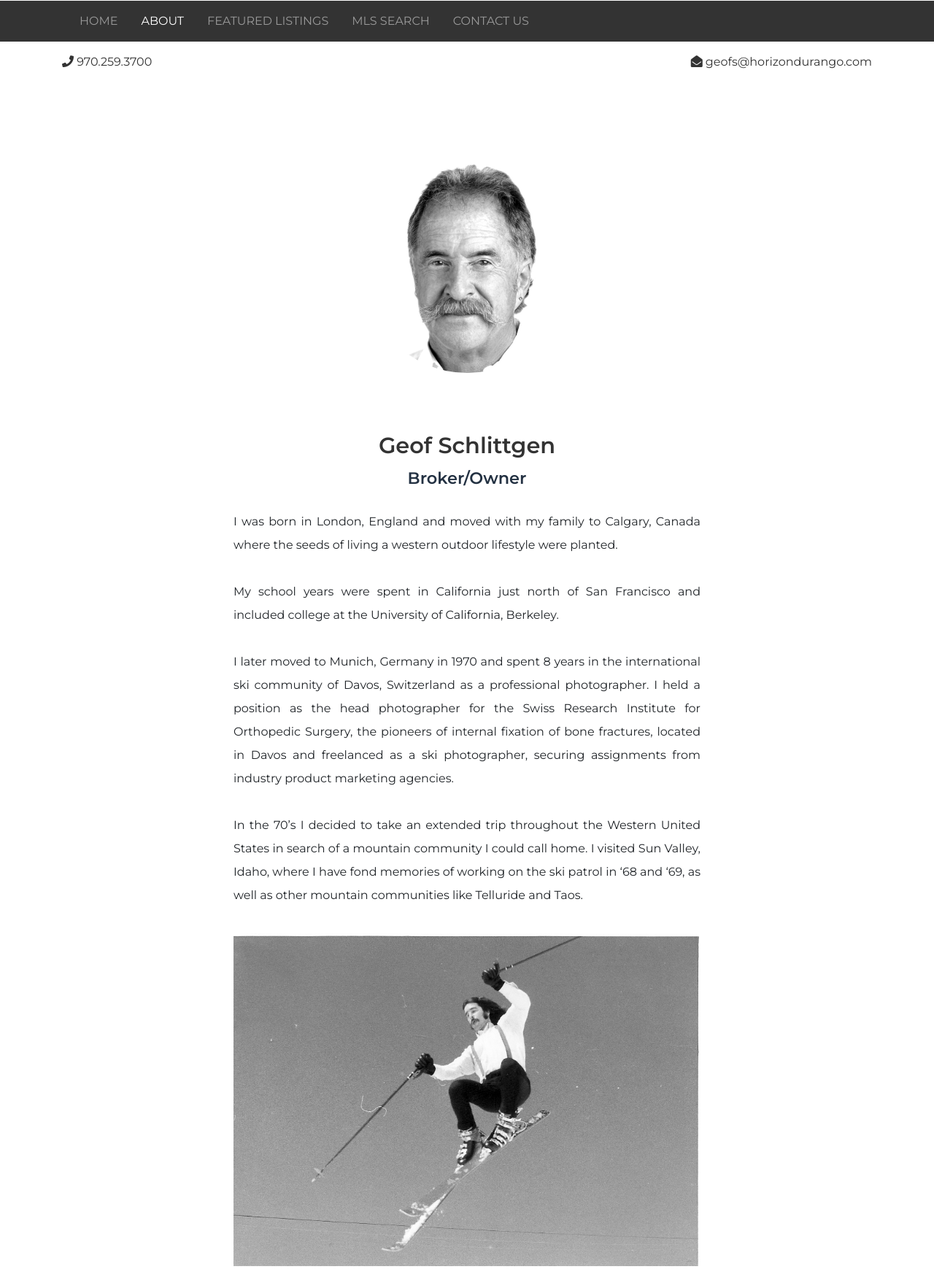
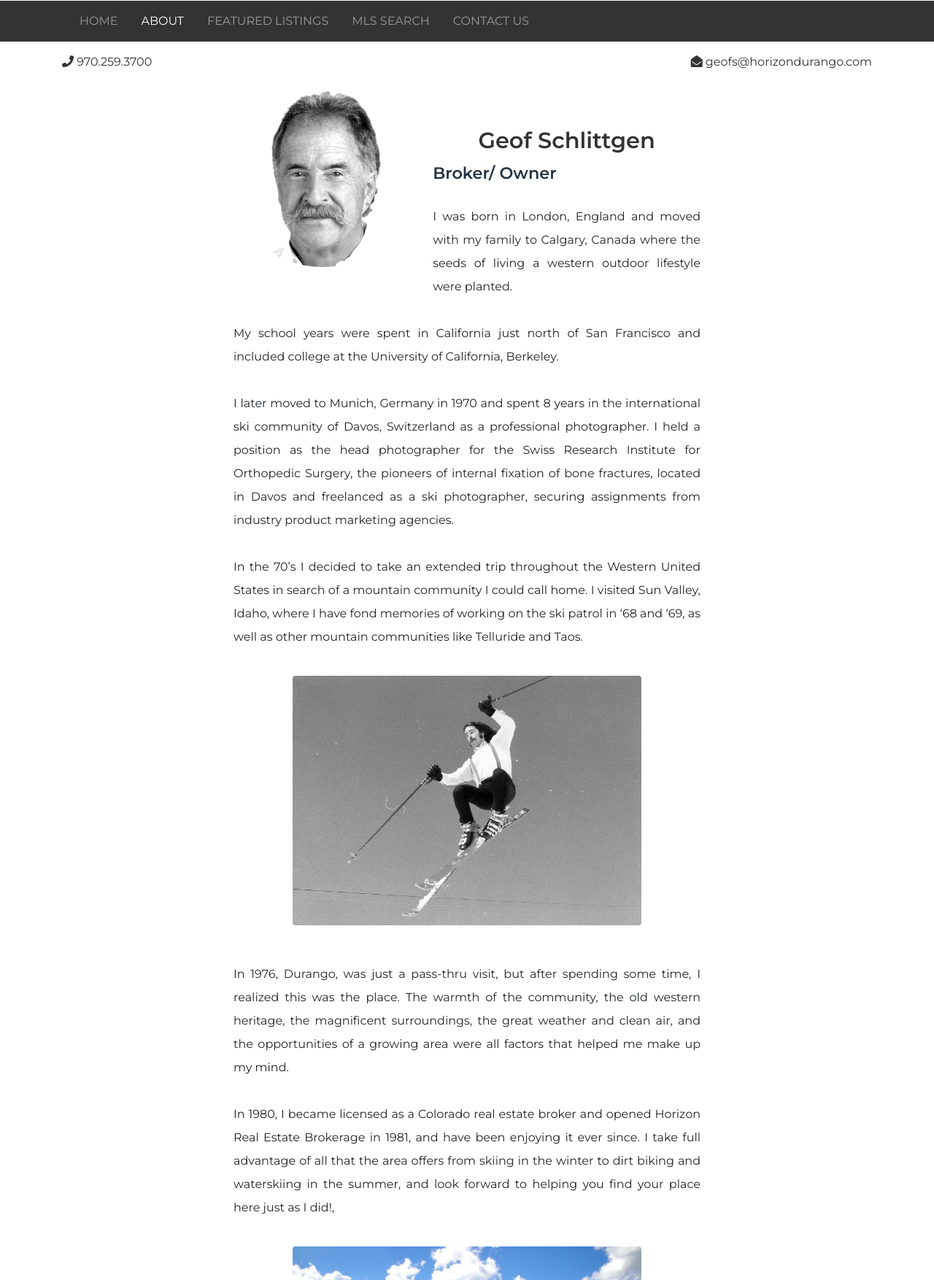
Before and after one commit to cschweipert/django-horizon-property, a Django app: page /about in a window 1280 px wide. Shown: the part 307-2061 px from the top of the page at 73% size. Run offline with Django 3.2, Linux system fonts and the light colour scheme; some libraries are stand-ins or nearby versions; some web fonts are replaced.

Commit message:
alexa edits

```diff
--- a/estate/static/css/style.css
+++ b/estate/static/css/style.css
@@ -115,16 +115,54 @@
 
 .headline {
   font-size: larger;
-  font-weight: 600;
+  font-weight: 500;
   text-align: center;
 }
 
 .about-geof {
-  padding-top: 20px;
+  margin-top: 20px;
+  margin-bottom: 20px;
+  border-style: solid;
+  border-width: 1px;
+  width: 75%;
+  border-color: transparent;
+  /* text-align: center; */
+  border-radius: 5px;
+}
+
+.mountain {
+  width: 38%;
+  border-radius: 50%;
+  float: left;
+  margin-right: 30px;
   padding-bottom: 20px;
 }
 
+.skill-row {
+  /* width: 50%; */
+  /* margin: 100px auto 100px auto; */
+  text-align: justify;
+}
 
+#about {
+  margin-top: 0;
+}
+
+.card-img-top {
+  border-radius: 5px;
+}
+
+.center {
+  text-align: center;
+}
+
+img {
+  border-radius: 5px;
+}
+
+.display-4 {
+  font-size: 2.8rem;
+}
 
 
 
@@ -403,6 +441,7 @@ h3 {
   font-family: "Montserrat", sans-serif;
   font-weight: 600;
   font-size: 1.9rem;
+  text-align: center;
 }
 
 .undertitle {
--- a/templates/listings/listing.html
+++ b/templates/listings/listing.html
@@ -126,6 +126,8 @@
               <div class="card-body">
                 <h5 class="card-title">Property Realtor</h5>
                 <h6 class="text-secondary">{{ listing.realtor }}</h6>
+                <h6 class="text-secondary">{{ listing.realtor.phone }}</h6>
+                <h6 class="text-secondary">{{ listing.realtor.email }}</h6>
               </div>
             </div>
       </div>
--- a/templates/pages/about.html
+++ b/templates/pages/about.html
@@ -5,31 +5,44 @@
 {% block content %}
 <div id="about" class="geof-container">
   <div class="about-row">
-    <div class="geof-top">
-      <!-- <h3>About Me.</h3> -->
+    <!-- <div class="geof-top">
       <img class="geof" src="{% static '/img/geof.png' %}" alt="Geof Schlittgen">
       <h2 class="title">Geof Schlittgen</h2>
       <h3 class="undertitle">Broker/Owner</h3>
+    </div> -->
+
+    <div class="skill-row">
+      <img class="mountain" src="{% static '/img/geof.png' %}" alt="Geof Schlittgen">
+      <h2 class="title">Geof Schlittgen</h2>
+      <h3 class="undertitle">Broker/ Owner</h3>
+      <p>I was born in London, England and moved with my family to Calgary, Canada where the seeds of living a western outdoor lifestyle
+        were planted. <br><br> My school years were spent in California just north of San Francisco and included college at the University of
+        California, Berkeley. <br><br> I later moved to Munich, Germany in 1970 and spent 8 years in the international ski community of Davos,
+        Switzerland as a professional photographer. I held a position as the head photographer for the Swiss Research Institute for
+        Orthopedic Surgery, the pioneers of internal fixation of bone fractures, located in Davos and freelanced as a ski photographer,
+        securing assignments from industry product marketing agencies. <br><br> In the 70’s I decided to take an extended trip throughout the Western
+        United States in search of a mountain community I could call home. I visited Sun Valley, Idaho, where I have fond memories of working
+        on the ski patrol in ‘68 and ‘69, as well as other mountain communities like Telluride and Taos.</p>
     </div>
-    <p>I was born in London, England and moved with my family to Calgary, Canada where the seeds of living a western outdoor lifestyle
-      were planted. <br><br> My school years were spent in California just north of San Francisco and included college at the University of
+
+    <!-- <p>I was born in London, England and moved with my family to Calgary, Canada where the seeds of living a western outdoor lifestyle
+      were planted. My school years were spent in California just north of San Francisco and included college at the University of
       California, Berkeley. <br><br> I later moved to Munich, Germany in 1970 and spent 8 years in the international ski community of Davos,
       Switzerland as a professional photographer. I held a position as the head photographer for the Swiss Research Institute for
       Orthopedic Surgery, the pioneers of internal fixation of bone fractures, located in Davos and freelanced as a ski photographer,
       securing assignments from industry product marketing agencies. <br><br> In the 70’s I decided to take an extended trip throughout the Western
       United States in search of a mountain community I could call home. I visited Sun Valley, Idaho, where I have fond memories of working
-      on the ski patrol in ‘68 and ‘69, as well as other mountain communities like Telluride and Taos.</p>
-      <div>
-      <img class="about-geof" src="{% static '/img/vintage-geof.png' %}" alt="Animas Valley">
+      on the ski patrol in ‘68 and ‘69, as well as other mountain communities like Telluride and Taos.</p> -->
+      <div class="center">
+      <img class="about-geof" src="{% static '/img/vintage-geof.png' %}" alt="Geof skiing">
       </div>
-      <p>In 1976, Durango, was just a
-      pass-thru visit, but after spending some time, I realized this was the place. The warmth of the community, the old western heritage,
+      <p>In 1976, Durango, was just a pass-thru visit, but after spending some time, I realized this was the place. The warmth of the community, the old western heritage,
       the magnificent surroundings, the great weather and clean air, and the opportunities of a growing area were all factors that helped
       me make up my mind. <br><br> In 1980, I became licensed as a Colorado real estate broker and opened Horizon Real Estate Brokerage in 1981,
       and have been enjoying it ever since. I take full advantage of all that the area offers from skiing in the winter to dirt biking
       and waterskiing in the summer, and look forward to helping you find your place here just as I did!,</p>
-      <div>
-      <img class="about-geof" src="{% static '/img/geof-high-country.jpg' %}" alt="Animas Valley">
+      <div class="center">
+      <img class="about-geof" src="{% static '/img/geof-high-country.jpg' %}" alt="Geof in the High Country">
       </div>
   </div>
 
```
Also changed, not shown: templates/listings/listings.html (+0 -95 lines), templates/pages/index.html (+5 -5 lines), estate/static/img/vintage-geof.png.
